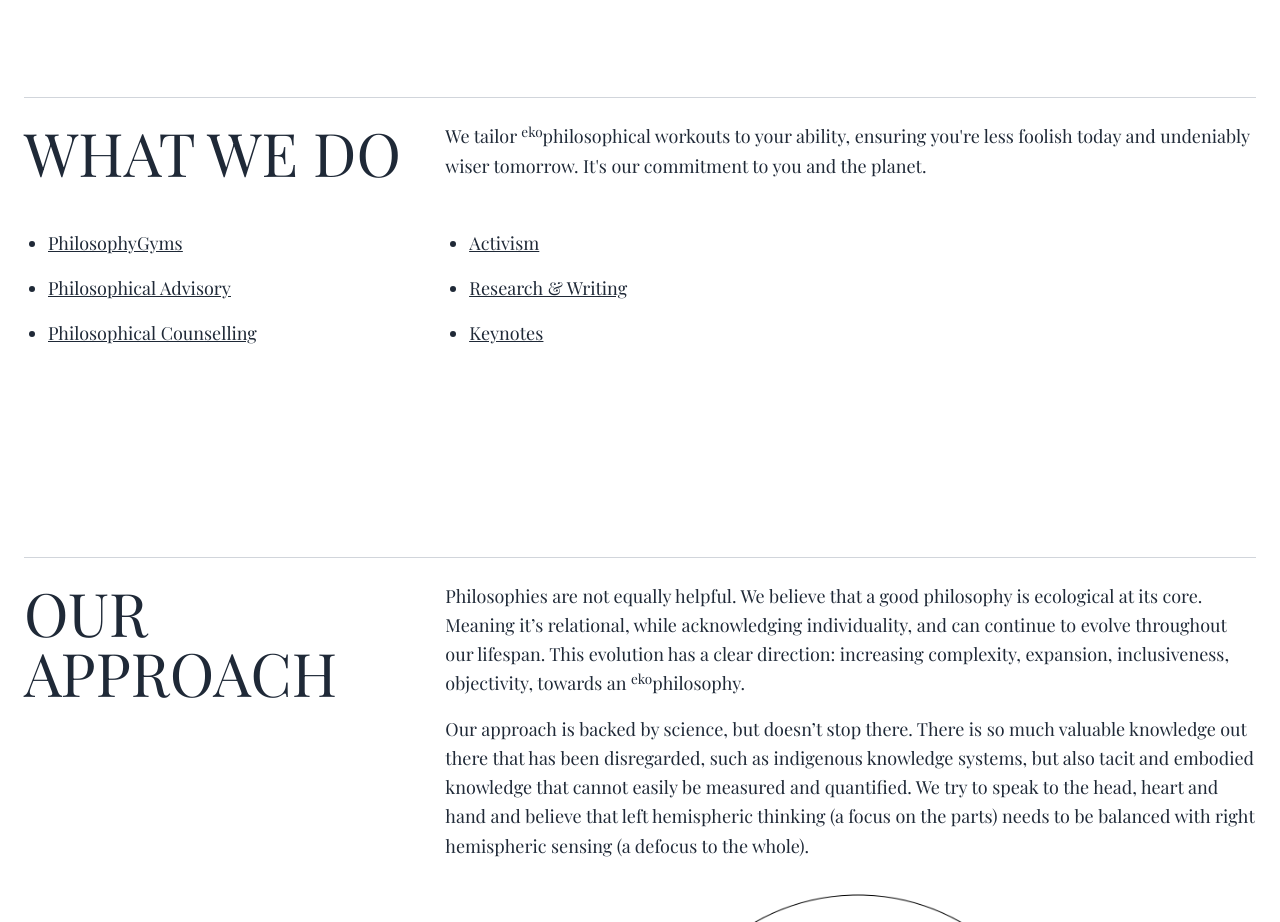
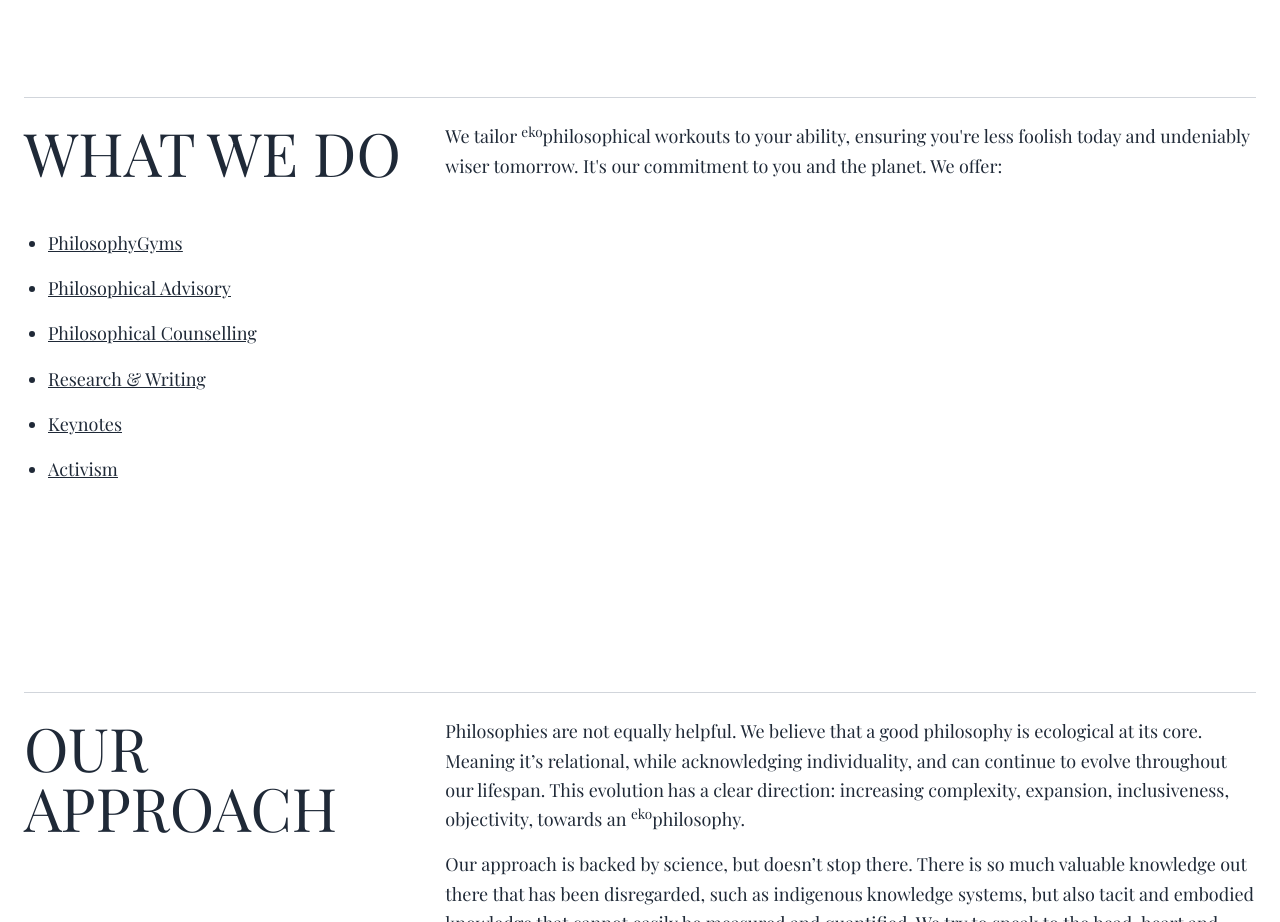
Before and after one commit to JessicaBoehme/jessicaboehme.github.io, a plain HTML site: page index.html in a window 1280 px wide. Shown: the part 940-1862 px from the top of the page. Drawn offline with Linux system fonts and the light colour scheme.

Commit message:
we offer

```diff
--- a/index.html
+++ b/index.html
@@ -86,7 +86,7 @@
           <div class="lg:col-span-2">
             <p class="text-lg leading-relaxed mb-4">
               We tailor <sup>eko</sup>philosophical workouts to your ability, ensuring you're less foolish today and
-              undeniably wiser tomorrow. It's our commitment to you and the planet.
+              undeniably wiser tomorrow. It's our commitment to you and the planet. We offer:
             </p>
           </div>
 
@@ -101,19 +101,14 @@
               <li class="text-lg leading-relaxed mb-4 underline">
                 <a href="offers.html#counselling">Philosophical Counselling</a>
               </li>
-
-            </ul>
-          </div>
-          <div class="lg:col-span-1">
-            <ul class="list-disc pl-6">
-              <li class="text-lg leading-relaxed mb-4 underline">
-                <a href="offers.html#activism">Activism</a>
-              </li>
               <li class="text-lg leading-relaxed mb-4 underline">
                 <a href="offers.html#research">Research & Writing</a>
               </li>
               <li class="text-lg leading-relaxed mb-4 underline">
                 <a href="offers.html#keynotes">Keynotes</a>
+              </li>
+              <li class="text-lg leading-relaxed mb-4 underline">
+                <a href="offers.html#activism">Activism</a>
               </li>
             </ul>
           </div>
```
